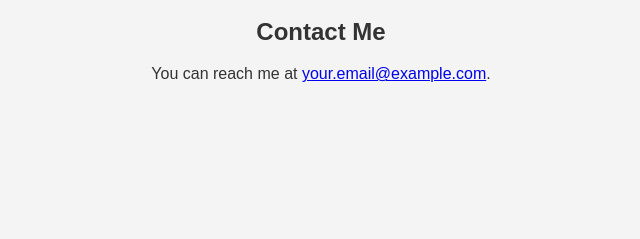
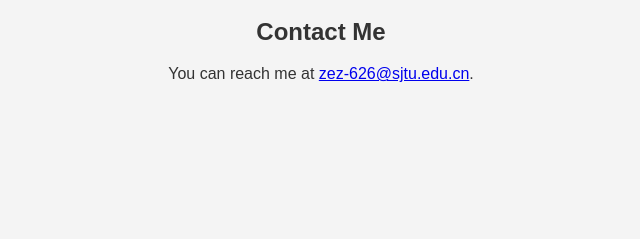
Before and after one commit to zez626/zez626.github.io, a plain HTML site: page index.html in a window 1280 px wide. Shown: the part 394-633 px from the top of the page, 319-959 px from the left. Drawn offline with Linux system fonts and the light colour scheme.

Commit message:
Update index.html

```diff
--- a/index.html
+++ b/index.html
@@ -73,7 +73,7 @@
 
         <section id="contact">
             <h2>Contact Me</h2>
-            <p>You can reach me at <a href="mailto:zez-626@sjtu.edu.cn">your.email@example.com</a>.</p>
+            <p>You can reach me at <a href="mailto:zez-626@sjtu.edu.cn">zez-626@sjtu.edu.cn</a>.</p>
         </section>
     </main>
 
```
